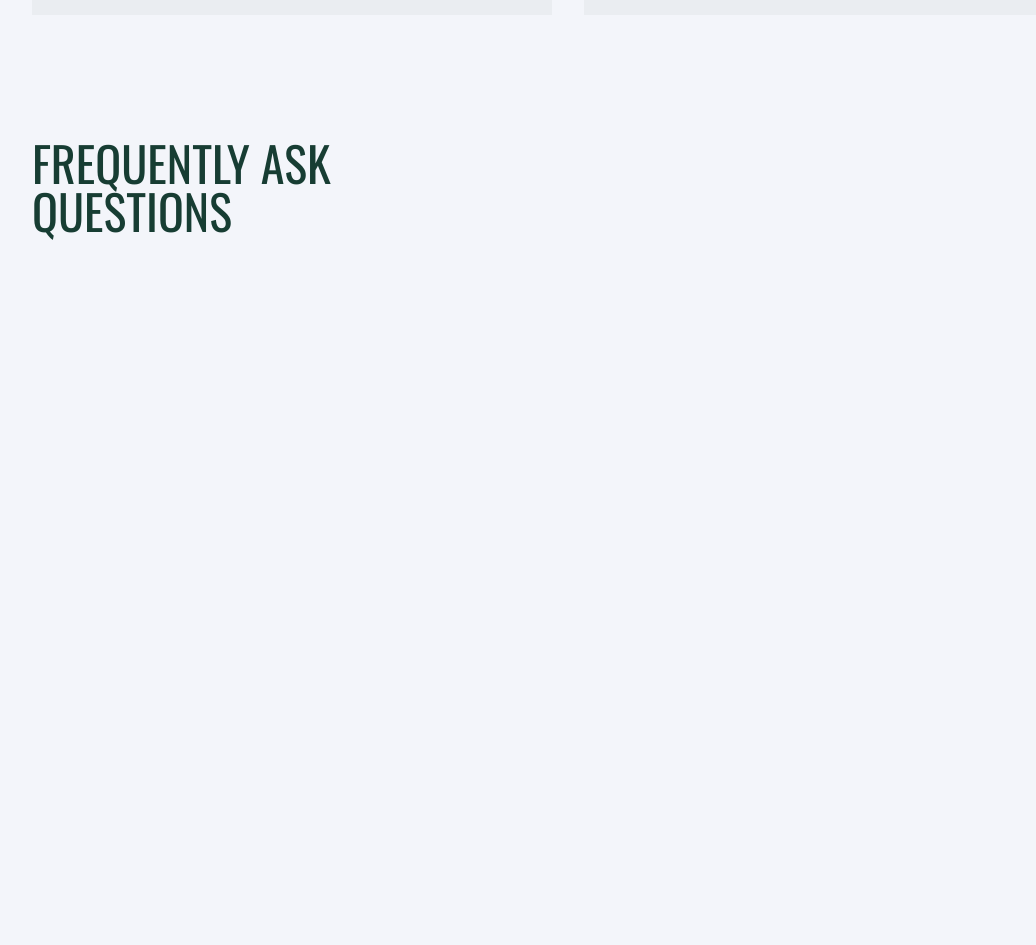
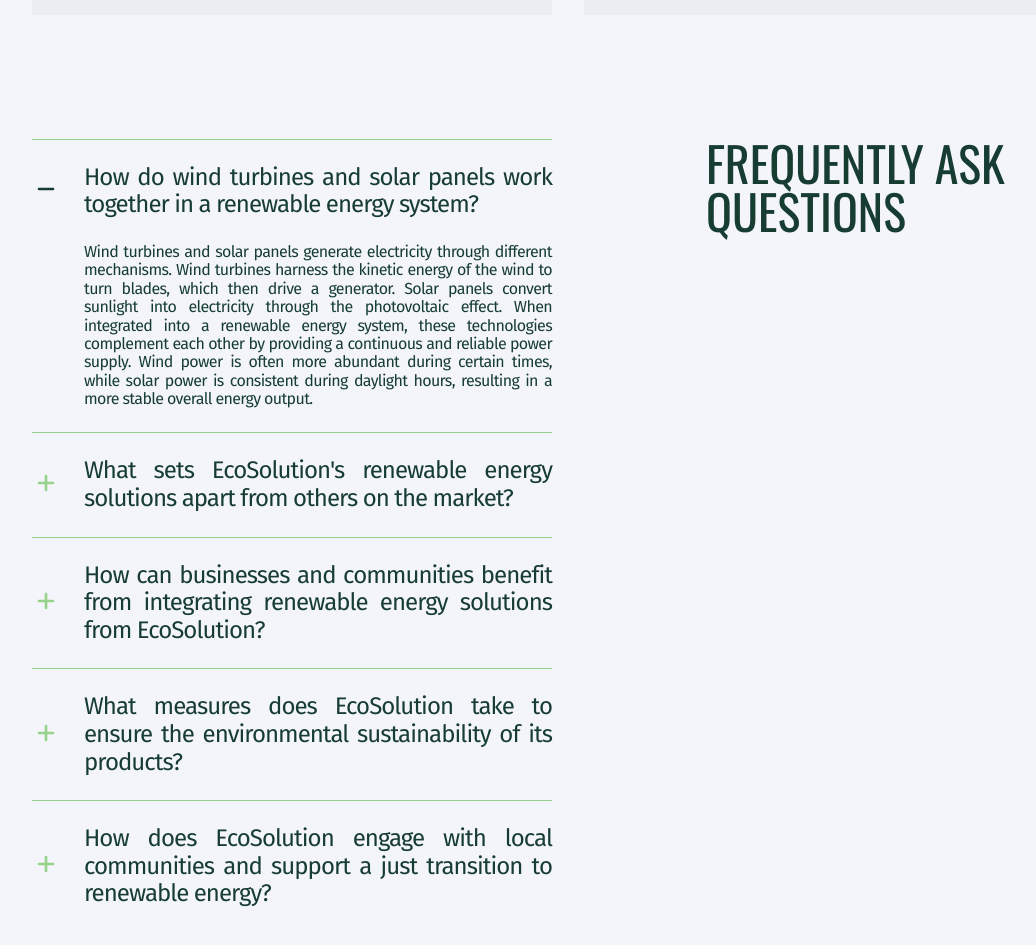
Before and after one commit to Marchenko1997/EcoSolutions, a React (Vite) app: page / in a window 1280 px wide. Shown: the part 3200-4145 px from the top of the page, without its empty margins (68-1104 px from the left). Before the commit the page ends 3555 px from the top, so only its background shows below. Built offline with nearby package versions, Linux system fonts and the light colour scheme.

Commit message:
updating List of Questions

```diff
--- a/src/components/Questions/ListItem/ListItem.jsx
+++ b/src/components/Questions/ListItem/ListItem.jsx
@@ -0,0 +1,29 @@
+import sprite from "../../../images/icons.svg";
+import { ItemContainer, QuestionBox, AnswerBox } from "./ListItem.styled.jsx";
+
+const ListItem = ({ item, isSelected, onSelect }) => {
+  const { question, answer, id } = item;
+  return (
+    <ItemContainer onClick={onSelect}>
+      <QuestionBox id={id.toString()}>
+        <span>
+          <svg width={16} height={16}>
+            <use
+              xlinkHref={
+                isSelected ? `${sprite}#icon-minus` : `${sprite}#icon-add`
+              }
+            ></use>
+          </svg>
+        </span>
+        <p>{question}</p>
+      </QuestionBox>
+      {isSelected && (
+        <AnswerBox>
+          <p>{answer}</p>
+        </AnswerBox>
+      )}
+    </ItemContainer>
+  );
+};
+
+export default ListItem;
--- a/src/components/Questions/ListItem/ListItem.styled.jsx
+++ b/src/components/Questions/ListItem/ListItem.styled.jsx
@@ -0,0 +1,67 @@
+import styled from "styled-components";
+
+export const ItemContainer = styled.div`
+  cursor: pointer;
+`;
+
+export const QuestionBox = styled.div`
+  display: flex;
+  align-items: center;
+  justify-content: center;
+  column-gap: 8px;
+  color: var(--main-dark);
+  margin-top: 16px;
+  padding-top: 16px;
+  border-top: 1px solid var(--accent-color);
+
+  p {
+    font-size: 18px;
+    font-weight: 400;
+    letter-spacing: -0.04em;
+    text-align: justify;
+  }
+
+  @media screen and (min-width: 768px) {
+    column-gap: 16px;
+    margin-top: ${({ id }) => (id === "1" ? "0" : "16px")};
+
+    span {
+      svg {
+        width: 28px;
+        height: 28px;
+        min-width: 28px;
+        min-height: 28px;
+      }
+    }
+  }
+
+  @media screen and (min-width: 1280px) {
+    column-gap: 24px;
+    padding-top: 24px;
+    margin-top: ${({ id }) => (id === "1" ? "0" : "24px")};
+
+    p {
+      font-size: 24px;
+    }
+  }
+`;
+
+export const AnswerBox = styled.div`
+  width: calc(100% - 24px);
+  font-size: 14px;
+  letter-spacing: -0.04em;
+  text-align: justify;
+  margin-left: auto;
+  margin-top: 16px;
+  animation: slideIn 800ms ease 1;
+
+  @media screen and (min-width: 768px) {
+    width: calc(100% - 44px);
+  }
+
+  @media screen and (min-width: 1280px) {
+    width: calc(100% - 52px);
+    font-size: 16px;
+    margin-top: 24px;
+  }
+`;
--- a/src/components/Questions/ListQuestions/ListQuestions.jsx
+++ b/src/components/Questions/ListQuestions/ListQuestions.jsx
@@ -0,0 +1,28 @@
+import { questionsAnswers } from "../../../data/questionFAQ";
+import ListItem from "../ListItem/ListItem";
+import { List } from "./ListQuestions.styled";
+import { useState } from "react";
+
+const ListQuestions = () => {
+  const [selectedQuestions, setSelectedQuestions] = useState(
+    questionsAnswers[0].id
+  );
+
+  const handleSelect = (id) => {
+    setSelectedQuestions((prev) => (prev === id ? null : id));
+  };
+  return (
+    <List>
+      {questionsAnswers.map((item) => (
+        <ListItem
+          key={item.id}
+          item={item}
+          isSelected={item.id === selectedQuestions}
+          onSelect={() => handleSelect(item.id)}
+        ></ListItem>
+      ))}
+    </List>
+  );
+};
+
+export default ListQuestions;
--- a/src/components/Questions/ListQuestions/ListQuestions.styled.jsx
+++ b/src/components/Questions/ListQuestions/ListQuestions.styled.jsx
@@ -0,0 +1,11 @@
+import styled from "styled-components";
+
+export const List = styled.div`
+  @media screen and (min-width: 768px) {
+    width: 342px;
+  }
+
+  @media screen and (min-width: 1280px) {
+    width: 520px;
+  }
+`;
--- a/src/components/Questions/Questions.jsx
+++ b/src/components/Questions/Questions.jsx
@@ -1,14 +1,16 @@
-import TitleFAQ from "./TitleFAQ/TitleFAQ"
-import {Section, FlexContainer} from "./Questions.styled"
+import TitleFAQ from "./TitleFAQ/TitleFAQ";
+import { Section, FlexContainer } from "./Questions.styled";
+import ListQuestions from "./ListQuestions/ListQuestions";
 
 const Questions = () => {
   return (
     <Section>
       <FlexContainer>
         <TitleFAQ />
+        <ListQuestions />
       </FlexContainer>
     </Section>
   );
-}
+};
 
-export default Questions
+export default Questions;
--- /dev/null
+++ b/src/data/questionFAQ.js
@@ -0,0 +1,37 @@
+export const questionsAnswers = [
+  {
+    id: 1,
+    question:
+      "How do wind turbines and solar panels work together in a renewable energy system?",
+    answer:
+      "Wind turbines and solar panels generate electricity through different mechanisms. Wind turbines harness the kinetic energy of the wind to turn blades, which then drive a generator. Solar panels convert sunlight into electricity through the photovoltaic effect. When integrated into a renewable energy system, these technologies complement each other by providing a continuous and reliable power supply. Wind power is often more abundant during certain times, while solar power is consistent during daylight hours, resulting in a more stable overall energy output.",
+  },
+  {
+    id: 2,
+    question:
+      "What sets EcoSolution's renewable energy solutions apart from others on the market?",
+    answer:
+      "Our renewable energy solutions stand out through a comprehensive approach covering solar, wind, and cutting-edge technologies. We prioritize customization to meet specific needs, uphold environmental stewardship, boast a seasoned team with a proven track record, and maintain a client-centric focus. Choosing EcoSolution means opting for innovative, tailored, and environmentally conscious energy solutions.",
+  },
+  {
+    id: 3,
+    question:
+      "How can businesses and communities benefit from integrating renewable energy solutions from EcoSolution?",
+    answer:
+      "Businesses and communities gain sustainable advantages by integrating EcoSolution's renewable energy solutions. Our tailored approach ensures cost-effective, eco-friendly energy solutions, fostering environmental responsibility, reducing long-term operational costs, and promoting energy independence for a resilient future.",
+  },
+  {
+    id: 4,
+    question:
+      "What measures does EcoSolution take to ensure the environmental sustainability of its products?",
+    answer:
+      "EcoSolution prioritizes environmental sustainability by employing eco-friendly materials in product manufacturing, minimizing carbon footprint in production processes, and ensuring energy-efficient designs. We are committed to responsible sourcing, recycling initiatives, and continuous improvement in green practices to mitigate environmental impact.",
+  },
+  {
+    id: 5,
+    question:
+      "How does EcoSolution engage with local communities and support a just transition to renewable energy?",
+    answer:
+      "EcoSolution fosters community engagement by collaborating with local stakeholders, providing education on renewable energy benefits, and offering job opportunities. Our commitment to a just transition involves prioritizing social equity, supporting local economies, and ensuring that the shift to renewable energy is inclusive and beneficial for all.",
+  },
+];
```
